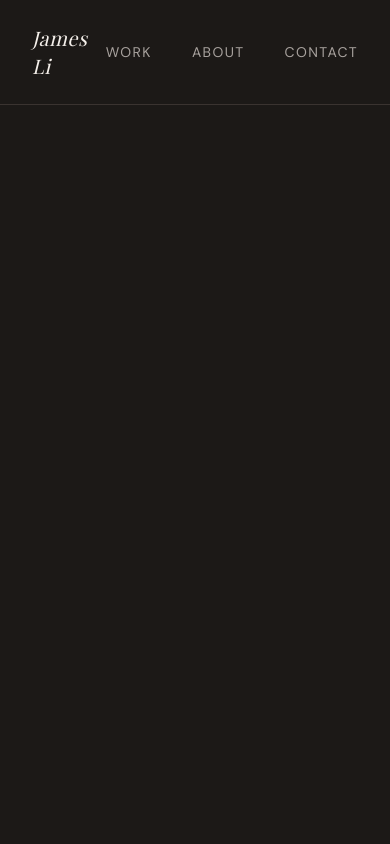
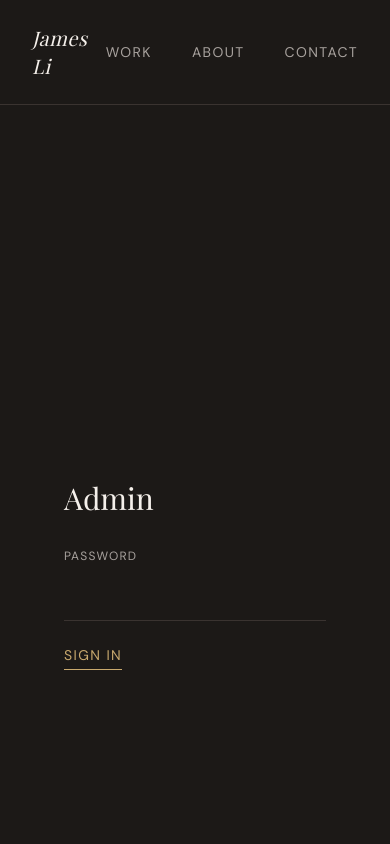
Before and after one commit to RaidenVal/RaidenVal.github.io, a React (Vite) app: page /admin in a window 390 px wide. Shown: the top 844 px of the page. Built offline with nearby package versions, Linux system fonts and the light colour scheme; a web font is replaced by a local one.

Commit message:
feat: add admin panel for viewing contact form submissions

```diff
--- /dev/null
+++ b/api/admin/login.js
@@ -0,0 +1,25 @@
+import jwt from 'jsonwebtoken'
+
+export default async function handler(req, res) {
+  if (req.method !== 'POST') {
+    return res.status(405).json({ error: 'Method not allowed' })
+  }
+
+  const { password } = req.body
+
+  if (!password) {
+    return res.status(400).json({ error: 'Password is required' })
+  }
+
+  if (password !== process.env.ADMIN_PASSWORD) {
+    return res.status(401).json({ error: 'Invalid password' })
+  }
+
+  const token = jwt.sign(
+    { role: 'admin' },
+    process.env.ADMIN_PASSWORD,
+    { expiresIn: '24h' }
+  )
+
+  return res.status(200).json({ token })
+}
--- /dev/null
+++ b/api/admin/submissions.js
@@ -0,0 +1,40 @@
+import jwt from 'jsonwebtoken'
+import { createClient } from '@supabase/supabase-js'
+
+const supabase = createClient(
+  process.env.SUPABASE_URL,
+  process.env.SUPABASE_SECRET_KEY
+)
+
+function verifyToken(req) {
+  const auth = req.headers.authorization
+  if (!auth || !auth.startsWith('Bearer ')) return null
+
+  try {
+    return jwt.verify(auth.split(' ')[1], process.env.ADMIN_PASSWORD)
+  } catch {
+    return null
+  }
+}
+
+export default async function handler(req, res) {
+  if (req.method !== 'GET') {
+    return res.status(405).json({ error: 'Method not allowed' })
+  }
+
+  const payload = verifyToken(req)
+  if (!payload) {
+    return res.status(401).json({ error: 'Unauthorized' })
+  }
+
+  const { data, error } = await supabase
+    .from('contact_submissions')
+    .select('*')
+    .order('created_at', { ascending: false })
+
+  if (error) {
+    return res.status(500).json({ error: 'Failed to fetch submissions' })
+  }
+
+  return res.status(200).json({ submissions: data })
+}
--- a/package.json
+++ b/package.json
@@ -12,6 +12,7 @@
   "dependencies": {
     "@supabase/supabase-js": "^2.99.1",
     "@tailwindcss/vite": "^4.2.1",
+    "jsonwebtoken": "^9.0.3",
     "react": "^19.2.0",
     "react-dom": "^19.2.0",
     "react-router-dom": "^7.13.1",
--- a/src/App.jsx
+++ b/src/App.jsx
@@ -4,6 +4,7 @@ import Footer from './components/Footer'
 import Home from './pages/Home'
 import About from './pages/About'
 import Contact from './pages/Contact'
+import Admin from './pages/Admin'
 
 function App() {
   return (
@@ -14,6 +15,7 @@ function App() {
           <Route path="/" element={<Home />} />
           <Route path="/about" element={<About />} />
           <Route path="/contact" element={<Contact />} />
+          <Route path="/admin" element={<Admin />} />
         </Routes>
       </main>
       <Footer />
--- /dev/null
+++ b/src/pages/Admin.jsx
@@ -0,0 +1,138 @@
+import { useState, useEffect } from 'react'
+
+function Admin() {
+  const [token, setToken] = useState(null)
+  const [password, setPassword] = useState('')
+  const [submissions, setSubmissions] = useState([])
+  const [loginError, setLoginError] = useState('')
+  const [loading, setLoading] = useState(false)
+
+  const handleLogin = async (e) => {
+    e.preventDefault()
+    setLoading(true)
+    setLoginError('')
+
+    try {
+      const res = await fetch('/api/admin/login', {
+        method: 'POST',
+        headers: { 'Content-Type': 'application/json' },
+        body: JSON.stringify({ password }),
+      })
+
+      const data = await res.json()
+
+      if (res.ok) {
+        setToken(data.token)
+      } else {
+        setLoginError(data.error)
+      }
+    } catch {
+      setLoginError('Something went wrong')
+    } finally {
+      setLoading(false)
+    }
+  }
+
+  useEffect(() => {
+    if (!token) return
+
+    const fetchSubmissions = async () => {
+      const res = await fetch('/api/admin/submissions', {
+        headers: { Authorization: `Bearer ${token}` },
+      })
+      const data = await res.json()
+      if (res.ok) setSubmissions(data.submissions)
+    }
+
+    fetchSubmissions()
+  }, [token])
+
+  if (!token) {
+    return (
+      <div className="min-h-screen flex items-center justify-center px-8">
+        <div className="w-full max-w-sm">
+          <h1 className="font-(family-name:--font-display) text-3xl text-(--color-text-primary) mb-8">
+            Admin
+          </h1>
+          <form onSubmit={handleLogin} className="flex flex-col gap-6">
+            <div className="flex flex-col gap-2">
+              <label className="text-xs tracking-widest uppercase text-(--color-text-muted)">
+                Password
+              </label>
+              <input
+                type="password"
+                value={password}
+                onChange={(e) => setPassword(e.target.value)}
+                required
+                className="bg-transparent border-b border-(--color-border) py-3 text-(--color-text-primary) focus:outline-none focus:border-(--color-accent) transition-colors"
+              />
+            </div>
+            {loginError && (
+              <p className="text-sm text-red-400">{loginError}</p>
+            )}
+            <button
+              type="submit"
+              disabled={loading}
+              className="self-start text-sm tracking-widest uppercase text-(--color-accent) border-b border-(--color-accent) pb-1 hover:opacity-70 transition-opacity disabled:opacity-40"
+            >
+              {loading ? 'Signing in...' : 'Sign In'}
+            </button>
+          </form>
+        </div>
+      </div>
+    )
+  }
+
+  return (
+    <div className="px-8 md:px-16 py-24">
+      <div className="flex items-center justify-between mb-16">
+        <h1 className="font-(family-name:--font-display) text-3xl text-(--color-text-primary)">
+          Contact Submissions
+        </h1>
+        <button
+          onClick={() => setToken(null)}
+          className="text-sm tracking-widest uppercase text-(--color-text-muted) hover:text-(--color-text-primary) transition-colors"
+        >
+          Sign Out
+        </button>
+      </div>
+
+      {submissions.length === 0 ? (
+        <p className="text-(--color-text-muted)">No submissions yet.</p>
+      ) : (
+        <div className="flex flex-col gap-6">
+          {submissions.map((s) => (
+            <div
+              key={s.id}
+              className="border border-(--color-border) p-6 flex flex-col gap-3"
+            >
+              <div className="flex items-start justify-between">
+                <div>
+                  <p className="text-(--color-text-primary) font-medium">{s.name}</p>
+                  <a
+                    href={`mailto:${s.email}`}
+                    className="text-sm text-(--color-accent) hover:opacity-70 transition-opacity"
+                  >
+                    {s.email}
+                  </a>
+                </div>
+                <p className="text-xs text-(--color-text-muted)">
+                  {new Date(s.created_at).toLocaleDateString('en-GB', {
+                    day: 'numeric',
+                    month: 'short',
+                    year: 'numeric',
+                  })}
+                </p>
+              </div>
+              <p className="text-(--color-text-muted) text-sm leading-relaxed border-t border-(--color-border) pt-3">
+                {s.message}
+              </p>
+            </div>
+          ))}
+        </div>
+      )}
+    </div>
+  )
+}
+
+export default Admin
```
Also changed, not shown: 1 other file (tests, documents, lock files or other folders).
